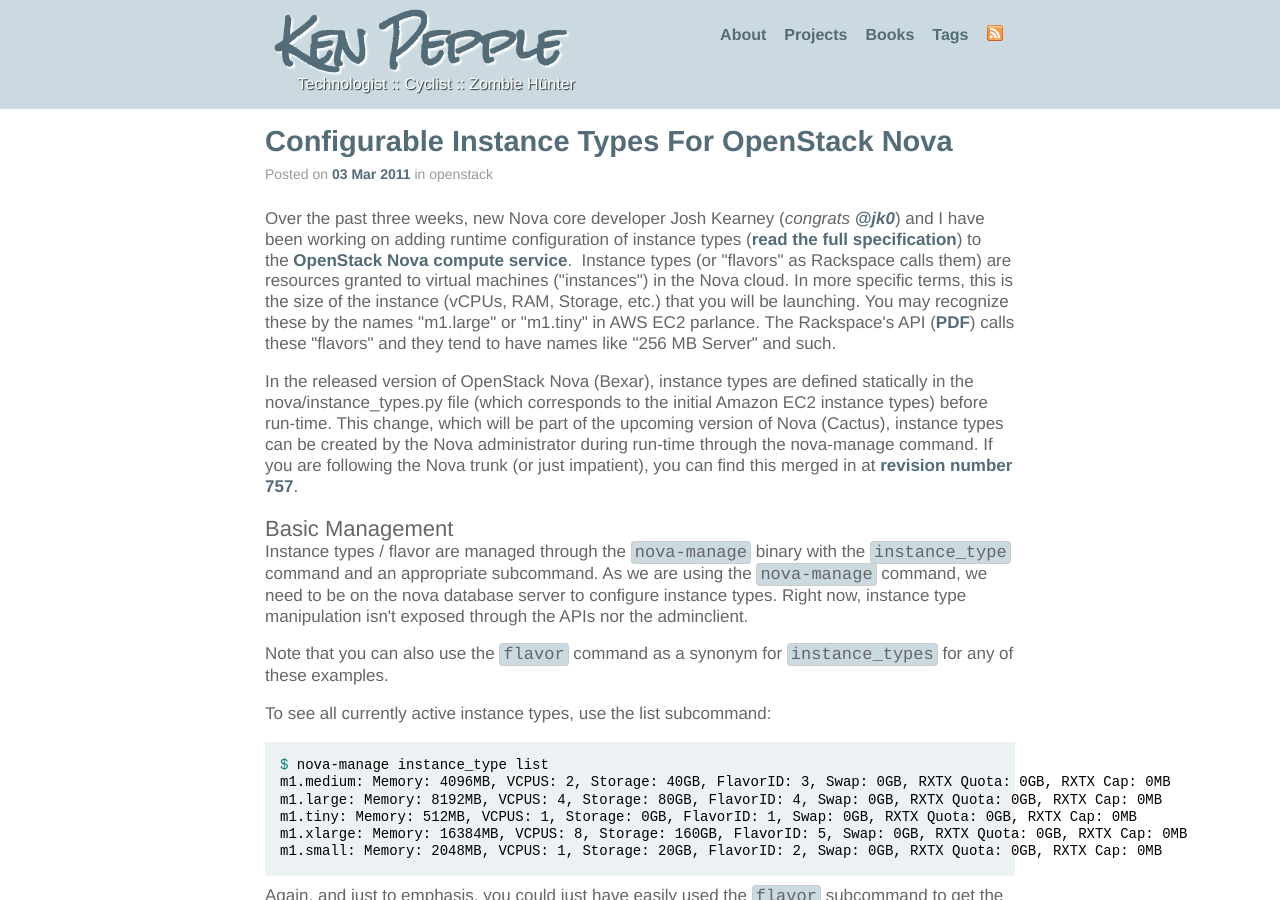
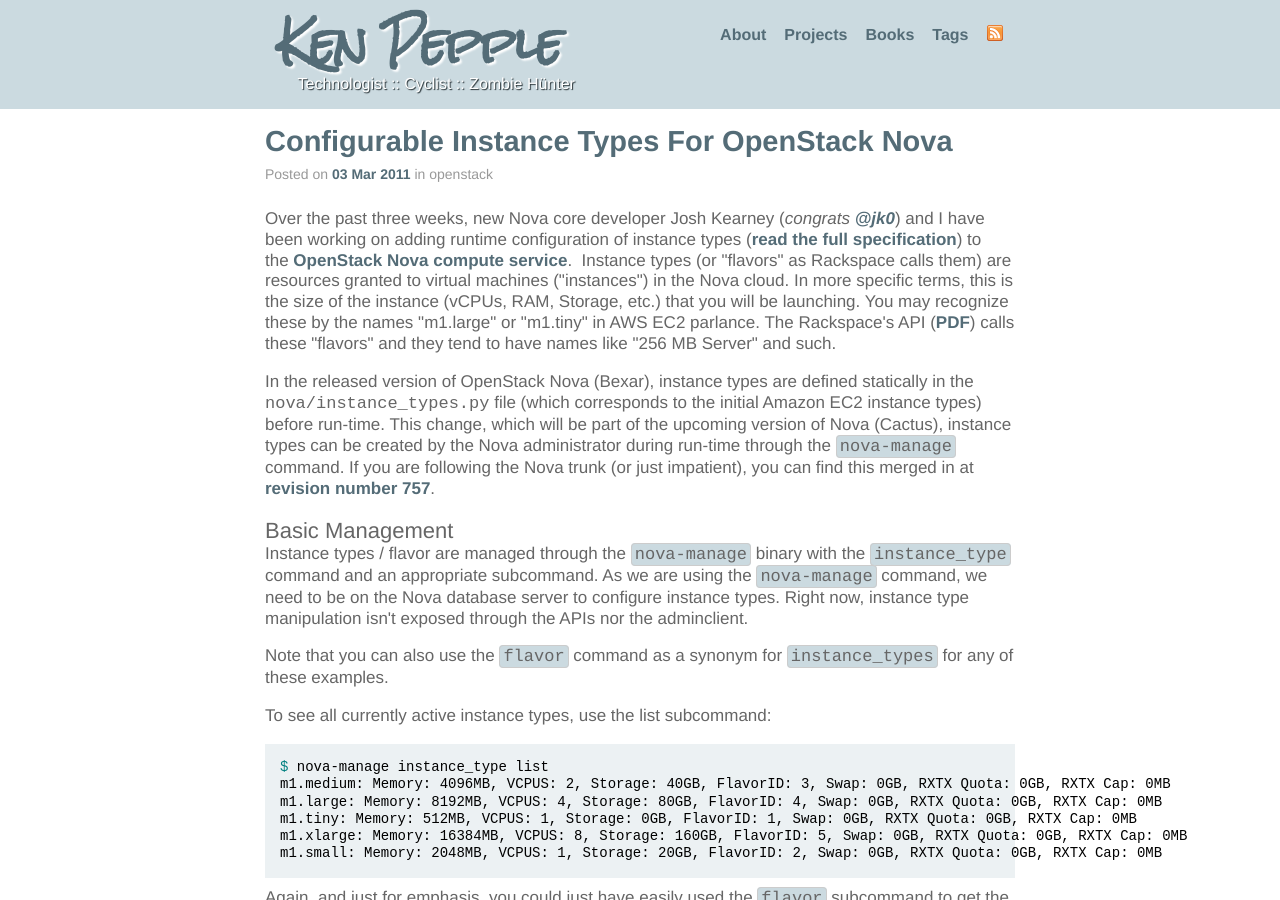
Before and after one commit to slashk/slashk.github.com, a Jekyll site: the page built from _posts/2011-03-03-Configurable-Instance-Types-For-OpenStack-Nova.html, in a window 1280 px wide and 900 px high. Built offline with Jekyll 4.4.1, drawn with Linux system fonts in a browser that asks for light colours; Markdown is read by kramdown in place of the engine named in the settings; comment, search, counter and statistics services are not loaded; some of the changed text lies outside the part shown.

Commit message:
typo in instance_types post

```diff
--- a/_posts/2011-03-03-Configurable-Instance-Types-For-OpenStack-Nova.html
+++ b/_posts/2011-03-03-Configurable-Instance-Types-For-OpenStack-Nova.html
@@ -6,11 +6,11 @@
 
 <p>Over the past three weeks, new Nova core developer Josh Kearney (<em>congrats <a href="http://twitter.com/#!/jk0">@jk0</a></em>) and I have been working on adding runtime configuration of instance types (<a href="http://wiki.openstack.org/ConfigureInstanceTypesDynamically">read the full specification</a>) to the <a href="https://launchpad.net/nova">OpenStack Nova compute service</a>.  Instance types (or "flavors" as Rackspace calls them) are resources granted to virtual machines ("instances") in the Nova cloud. In more specific terms, this is the size of the instance (vCPUs, RAM, Storage, etc.) that you will be launching. You may recognize these by the names "m1.large" or "m1.tiny" in AWS EC2 parlance. The Rackspace's API (<a href="http://docs.rackspacecloud.com/servers/api/v1.0/cs-devguide-20110112.pdf">PDF</a>) calls these "flavors" and they tend to have names like "256 MB Server" and such.</p>
 
-<p>In the released version of OpenStack Nova (Bexar), instance types are defined statically in the nova/instance_types.py file (which corresponds to the initial Amazon EC2 instance types) before run-time. This change, which will be part of the upcoming version of Nova (Cactus), instance types can be created by the Nova administrator during run-time through the nova-manage command. If you are following the Nova trunk (or just impatient), you can find this merged in at <a href="http://bazaar.launchpad.net/~hudson-openstack/nova/trunk/revision/757">revision number 757</a>.</p>
+<p>In the released version of OpenStack Nova (Bexar), instance types are defined statically in the <code>nova/instance_types.py</code> file (which corresponds to the initial Amazon EC2 instance types) before run-time. This change, which will be part of the upcoming version of Nova (Cactus), instance types can be created by the Nova administrator during run-time through the <span class="code-inline">nova-manage</span> command. If you are following the Nova trunk (or just impatient), you can find this merged in at <a href="http://bazaar.launchpad.net/~hudson-openstack/nova/trunk/revision/757">revision number 757</a>.</p>
 
 <h4>Basic Management</h4>
 
-<p>Instance types / flavor are managed through the <span class="code-inline">nova-manage</span> binary with the <span class="code-inline">instance_type</span> command and an appropriate subcommand. As we are using the <span class="code-inline">nova-manage</span> command, we need to be on the nova database server to configure instance types. Right now, instance type manipulation isn't exposed through the APIs nor the adminclient.</p>
+<p>Instance types / flavor are managed through the <span class="code-inline">nova-manage</span> binary with the <span class="code-inline">instance_type</span> command and an appropriate subcommand. As we are using the <span class="code-inline">nova-manage</span> command, we need to be on the Nova database server to configure instance types. Right now, instance type manipulation isn't exposed through the APIs nor the adminclient.</p>
 
 <p>Note that you can also use the <span class="code-inline">flavor</span> command as a synonym for <span class="code-inline">instance_types</span> for any of these examples.</p>
 
@@ -25,7 +25,7 @@
 m1.small: Memory: 2048MB, VCPUS: 1, Storage: 20GB, FlavorID: 2, Swap: 0GB, RXTX Quota: 0GB, RXTX Cap: 0MB
 {% endhighlight %}
 
-<p>Again, and just to emphasis, you could just have easily used the <span class="code-inline">flavor</span> subcommand to get the exact same output:</p>
+<p>Again, and just for emphasis, you could just have easily used the <span class="code-inline">flavor</span> subcommand to get the exact same output:</p>
 
 {% highlight bash %}
 $ nova-manage flavor list
```
